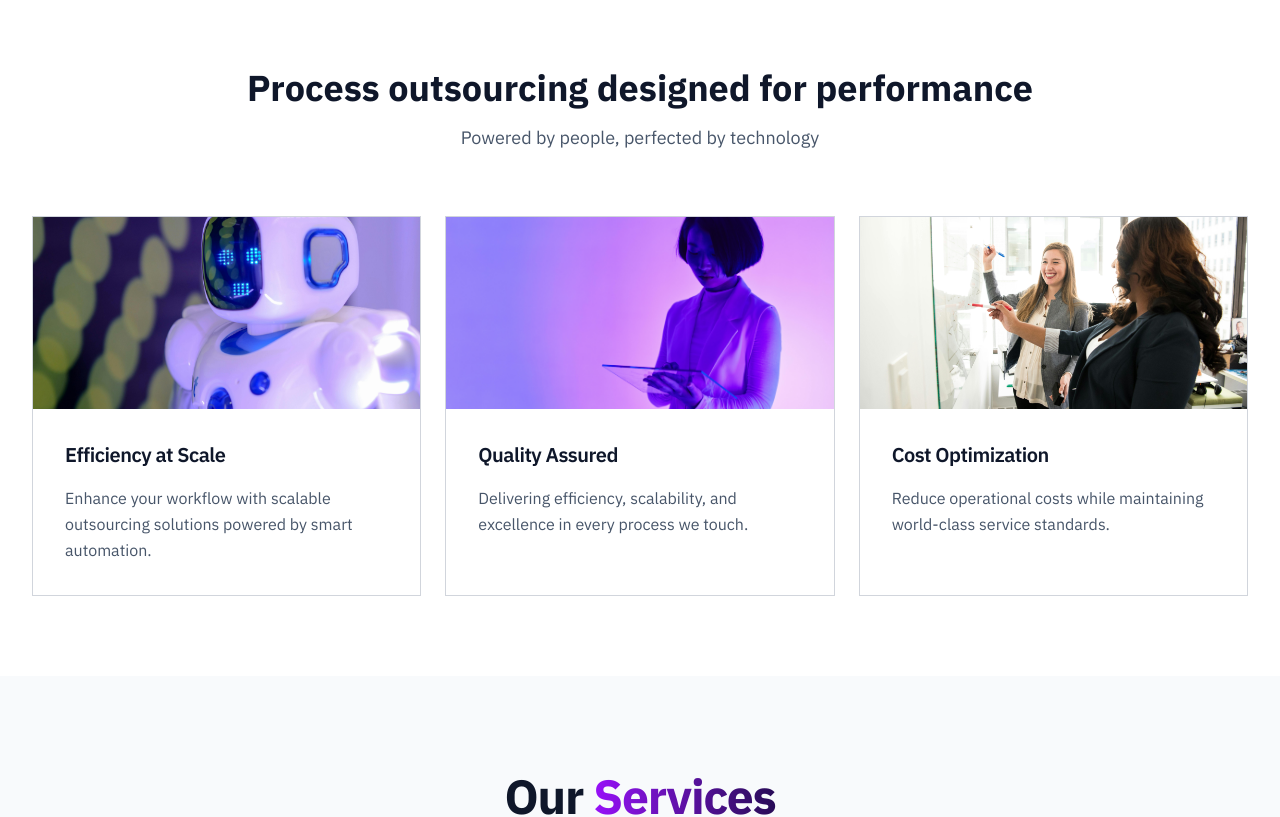
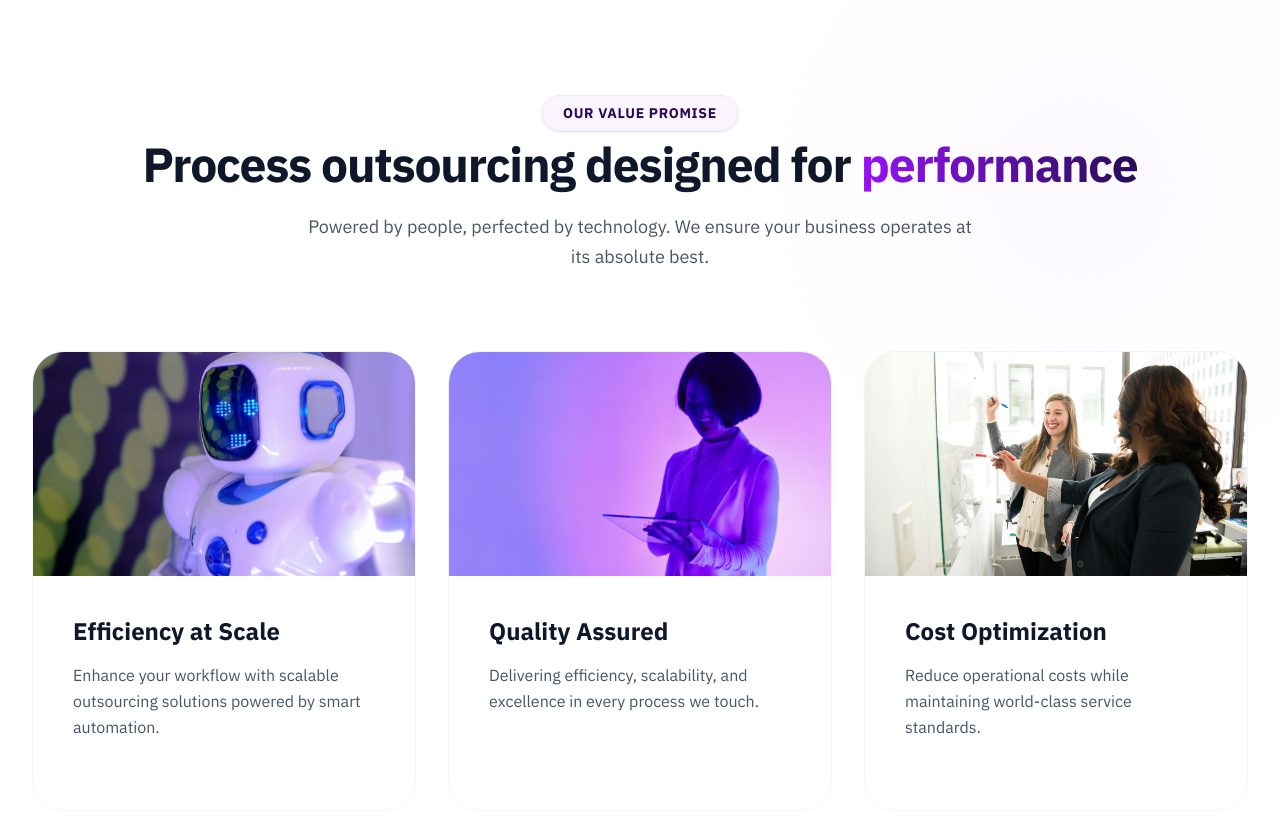
Before and after one commit to AshCodings/ashentrix-website, a Next.js app: page / in a window 1280 px wide. Shown: the part 2840-3657 px from the top of the page. Built offline with nearby package versions, Linux system fonts and the light colour scheme.

Commit message:
Update ValueProposition.tsx

```diff
--- a/components/ValueProposition.tsx
+++ b/components/ValueProposition.tsx
@@ -1,79 +1,119 @@
+"use client";
+
 import Image from "next/image";
+import { motion, Variants } from "framer-motion";
 
 export default function ValueProposition() {
+  // Framer Motion Variants for Smooth Staggered Animations (Error-Free)
+  const containerVariants: Variants = {
+    hidden: { opacity: 0 },
+    visible: {
+      opacity: 1,
+      transition: {
+        staggerChildren: 0.2,
+      },
+    },
+  };
+
+  const cardVariants: Variants = {
+    hidden: { opacity: 0, y: 40 },
+    visible: {
+      opacity: 1,
+      y: 0,
+      transition: { duration: 0.6, ease: "easeOut" },
+    },
+  };
+
+  const values = [
+    {
+      title: "Efficiency at Scale",
+      desc: "Enhance your workflow with scalable outsourcing solutions powered by smart automation.",
+      image: "/images/pro2.jpg",
+    },
+    {
+      title: "Quality Assured",
+      desc: "Delivering efficiency, scalability, and excellence in every process we touch.",
+      image: "/images/pro3.jpg",
+    },
+    {
+      title: "Cost Optimization",
+      desc: "Reduce operational costs while maintaining world-class service standards.",
+      image: "/images/pro1.jpg",
+    },
+  ];
+
   return (
-    <section className="bg-white py-12 sm:py-16 lg:py-20">
-      <div className="max-w-7xl mx-auto px-4 sm:px-6 lg:px-8">
-        <div className="text-center mb-12 lg:mb-16">
-          <h2 className="text-2xl sm:text-3xl lg:text-4xl font-bold text-[#0F172A] mb-4">
-            Process outsourcing designed for performance
+    <section className="relative bg-white py-16 sm:py-20 lg:py-28 overflow-hidden">
+      {/* Subtle Background Ambient Glow */}
+      <div className="absolute top-0 right-0 w-[400px] h-[400px] bg-purple-50/60 blur-[100px] rounded-full pointer-events-none" />
+
+      <div className="max-w-7xl mx-auto px-4 sm:px-6 lg:px-8 relative z-10">
+
+        {/* Animated Header */}
+        <motion.div
+          initial={{ opacity: 0, y: 30 }}
+          whileInView={{ opacity: 1, y: 0 }}
+          viewport={{ once: true, margin: "-50px" }}
+          transition={{ duration: 0.8, ease: "easeOut" }}
+          className="text-center mb-16 lg:mb-20"
+        >
+          <div className="inline-block mb-4">
+            <span className="text-xs sm:text-sm font-bold text-[#280b57] uppercase tracking-wider bg-purple-50 border border-purple-100 rounded-full px-5 py-2 shadow-sm">
+              Our Value Promise
+            </span>
+          </div>
+          <h2 className="text-3xl sm:text-4xl lg:text-5xl font-extrabold text-[#0F172A] mb-6 tracking-tight">
+            Process outsourcing designed for <span className="text-transparent bg-clip-text bg-gradient-to-r from-purple-600 to-[#280b57]">performance</span>
           </h2>
-          <p className="text-base sm:text-lg text-[#475569]">
-            Powered by people, perfected by technology
+          <p className="text-lg text-gray-600 max-w-2xl mx-auto leading-relaxed">
+            Powered by people, perfected by technology. We ensure your business operates at its absolute best.
           </p>
-        </div>
-        <div className="grid grid-cols-1 md:grid-cols-2 lg:grid-cols-3 gap-4 sm:gap-6">
-          <div className="bg-white overflow-hidden border border-gray-300 hover:border-[#280b57] transition-all hover:shadow-sm">
-            <div className="relative w-full h-48">
+        </motion.div>
+
+        {/* Animated Grid Cards */}
+        <motion.div
+          variants={containerVariants}
+          initial="hidden"
+          whileInView="visible"
+          viewport={{ once: true, margin: "-50px" }}
+          className="grid grid-cols-1 md:grid-cols-2 lg:grid-cols-3 gap-6 sm:gap-8"
+        >
+          {values.map((value, index) => (
+            <motion.div key={index} variants={cardVariants} className="h-full">
+              <motion.div
+                whileHover={{ y: -8 }}
+                className="bg-white rounded-[2rem] overflow-hidden border border-gray-100 hover:border-purple-300 hover:shadow-[0_20px_50px_rgb(40,11,87,0.12)] transition-all duration-300 h-full flex flex-col group cursor-pointer"
+              >
+                {/* Image Container with Zoom Effect */}
+                <div className="relative w-full h-56 overflow-hidden">
                   <Image
-                src="/images/pro2.jpg"
-                alt="Efficiency at Scale"
+                    src={value.image}
+                    alt={value.title}
                     width={400}
                     height={300}
-                className="w-full h-full object-cover"
+                    className="w-full h-full object-cover transform group-hover:scale-110 transition-transform duration-700 ease-out"
                   />
+                  {/* Subtle purple overlay on hover */}
+                  <div className="absolute inset-0 bg-[#280b57]/0 group-hover:bg-[#280b57]/10 transition-colors duration-500 pointer-events-none" />
                 </div>
-            <div className="p-4 sm:p-6 lg:p-8">
-              <h3 className="text-lg sm:text-xl font-semibold text-[#0F172A] mb-4 tracking-tight">
-                Efficiency at Scale
+
+                {/* Content Container */}
+                <div className="p-8 lg:p-10 flex-grow flex flex-col relative bg-white">
+                  <h3 className="text-xl sm:text-2xl font-bold text-[#0F172A] mb-4 leading-tight group-hover:text-[#280b57] transition-colors duration-300">
+                    {value.title}
                   </h3>
-              <p className="text-[#475569] leading-relaxed">
-                Enhance your workflow with scalable outsourcing solutions
-                powered by smart automation.
+                  <p className="text-base text-[#475569] leading-relaxed flex-grow">
+                    {value.desc}
                   </p>
+
+                  {/* Animated Bottom Line */}
+                  <span className="block h-1.5 w-0 bg-gradient-to-r from-[#280b57] to-purple-500 mt-6 group-hover:w-16 transition-all duration-500 ease-out rounded-full" />
                 </div>
-          </div>
-          <div className="bg-white overflow-hidden border border-gray-300 hover:border-[#280b57] transition-all hover:shadow-sm">
-            <div className="relative w-full h-48">
-              <Image
-                src="/images/pro3.jpg"
-                alt="Quality Assured"
-                width={400}
-                height={300}
-                className="w-full h-full object-cover"
-              />
-            </div>
-            <div className="p-8">
-              <h3 className="text-xl font-semibold text-[#0F172A] mb-4 tracking-tight">
-                Quality Assured
-              </h3>
-              <p className="text-[#475569] leading-relaxed">
-                Delivering efficiency, scalability, and excellence in every
-                process we touch.
-              </p>
-            </div>
-          </div>
-          <div className="bg-white overflow-hidden border border-gray-300 hover:border-[#280b57] transition-all hover:shadow-sm">
-            <div className="relative w-full h-48">
-              <Image
-                src="/images/pro1.jpg"
-                alt="Cost Optimization"
-                width={400}
-                height={300}
-                className="w-full h-full object-cover"
-              />
-            </div>
-            <div className="p-8">
-              <h3 className="text-xl font-semibold text-[#0F172A] mb-4 tracking-tight">
-                Cost Optimization
-              </h3>
-              <p className="text-[#475569] leading-relaxed">
-                Reduce operational costs while maintaining world-class service
-                standards.
-              </p>
-            </div>
-          </div>
-        </div>
+              </motion.div>
+            </motion.div>
+          ))}
+        </motion.div>
+
       </div>
     </section>
   );
```
Lines whose indentation alone changed are shown as unchanged.
